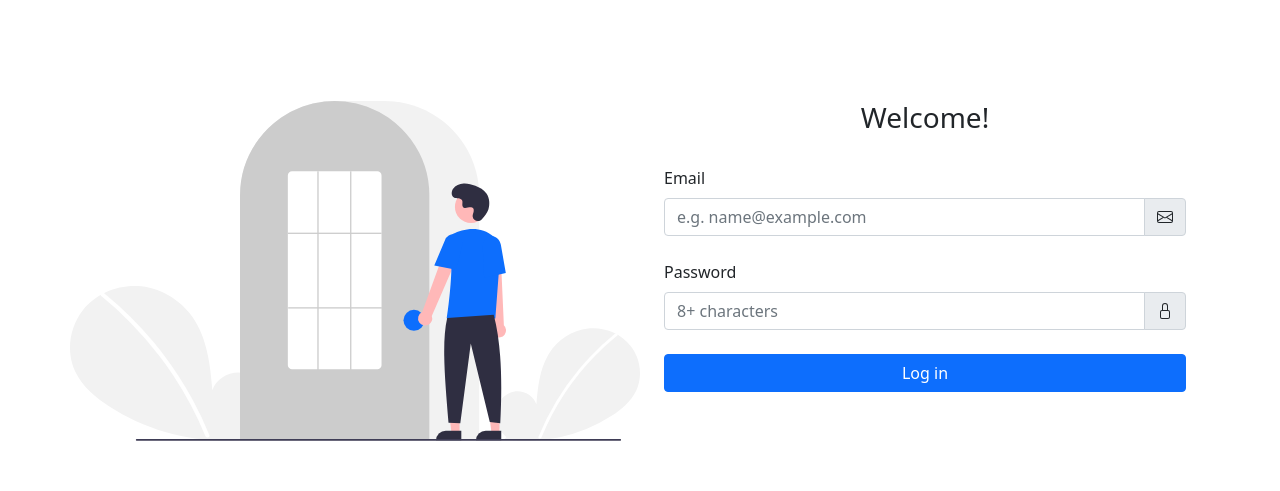
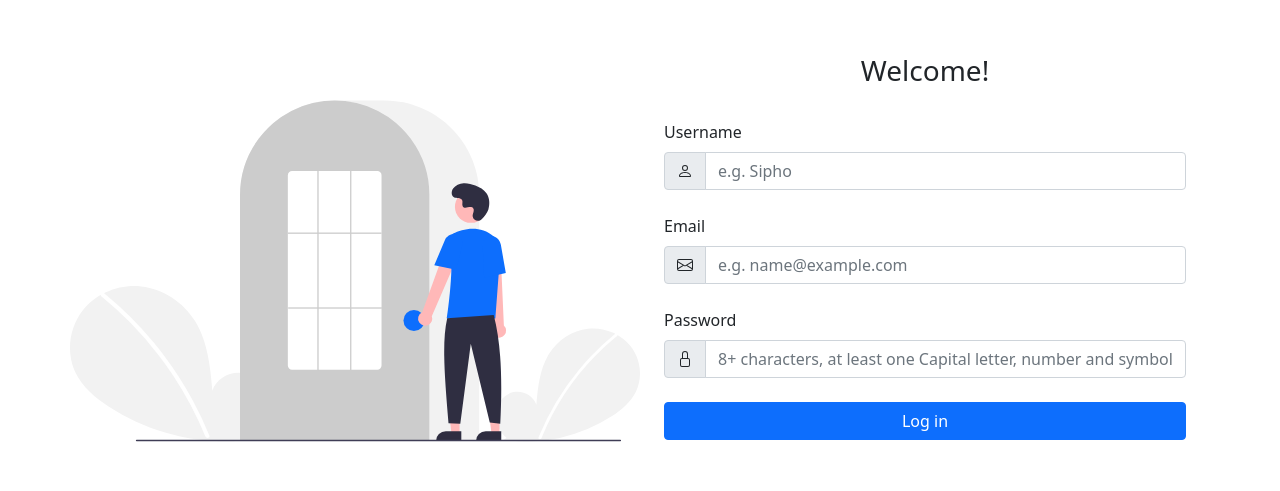
Before and after one commit to siphosethu-dlomo/Log-in-Form, a plain HTML site: page index.html in a window 1280 px wide. Shown: the part 153-644 px from the top of the page. Drawn offline with nearby package versions, Linux system fonts and the light colour scheme.

Commit message:
feat: username input - added a new form input (username)
style: form style
- put form input icons to the left
- modified password placeholder

```diff
--- a/index.html
+++ b/index.html
@@ -20,24 +20,34 @@
           </div>
 
           <form class="px-4 py-4">
+            <label for="password" class="form-label">Username</label>
+            <div class="input-group mb-4">
+              <span class="input-group-text">
+                <svg xmlns="http://www.w3.org/2000/svg" width="16" height="16" fill="currentColor" class="bi bi-person" viewBox="0 0 16 16">
+                  <path d="M8 8a3 3 0 1 0 0-6 3 3 0 0 0 0 6zm2-3a2 2 0 1 1-4 0 2 2 0 0 1 4 0zm4 8c0 1-1 1-1 1H3s-1 0-1-1 1-4 6-4 6 3 6 4zm-1-.004c-.001-.246-.154-.986-.832-1.664C11.516 10.68 10.289 10 8 10c-2.29 0-3.516.68-4.168 1.332-.678.678-.83 1.418-.832 1.664h10z"/>
+                </svg>
+              </span>
+              <input type="text" class="form-control" id="username" placeholder="e.g. Sipho">
+            </div>
+
             <label for="email" class="form-label">Email</label>
             <div class="input-group mb-4">
-              <input type="email" class="form-control" id="email" placeholder="e.g. name@example.com">
               <span class="input-group-text">
                 <svg xmlns="http://www.w3.org/2000/svg" width="16" height="16" fill="currentColor" class="bi bi-envelope" viewBox="0 0 16 16">
                   <path d="M0 4a2 2 0 0 1 2-2h12a2 2 0 0 1 2 2v8a2 2 0 0 1-2 2H2a2 2 0 0 1-2-2V4zm2-1a1 1 0 0 0-1 1v.217l7 4.2 7-4.2V4a1 1 0 0 0-1-1H2zm13 2.383-4.758 2.855L15 11.114v-5.73zm-.034 6.878L9.271 8.82 8 9.583 6.728 8.82l-5.694 3.44A1 1 0 0 0 2 13h12a1 1 0 0 0 .966-.739zM1 11.114l4.758-2.876L1 5.383v5.73z"/>
                 </svg>
               </span>
+              <input type="email" class="form-control" id="email" placeholder="e.g. name@example.com">
             </div>
 
             <label for="password" class="form-label">Password</label>
             <div class="input-group mb-4">
-              <input type="password" class="form-control" id="password" placeholder="8+ characters">
               <span class="input-group-text">
                 <svg xmlns="http://www.w3.org/2000/svg" width="16" height="16" fill="currentColor" class="bi bi-lock" viewBox="0 0 16 16">
                   <path d="M8 1a2 2 0 0 1 2 2v4H6V3a2 2 0 0 1 2-2zm3 6V3a3 3 0 0 0-6 0v4a2 2 0 0 0-2 2v5a2 2 0 0 0 2 2h6a2 2 0 0 0 2-2V9a2 2 0 0 0-2-2zM5 8h6a1 1 0 0 1 1 1v5a1 1 0 0 1-1 1H5a1 1 0 0 1-1-1V9a1 1 0 0 1 1-1z"/>
                 </svg>
               </span>
+              <input type="password" class="form-control" id="password" placeholder="8+ characters, at least one Capital letter, number and symbol">
             </div>
 
             <div class="d-grid mb-4">
```
